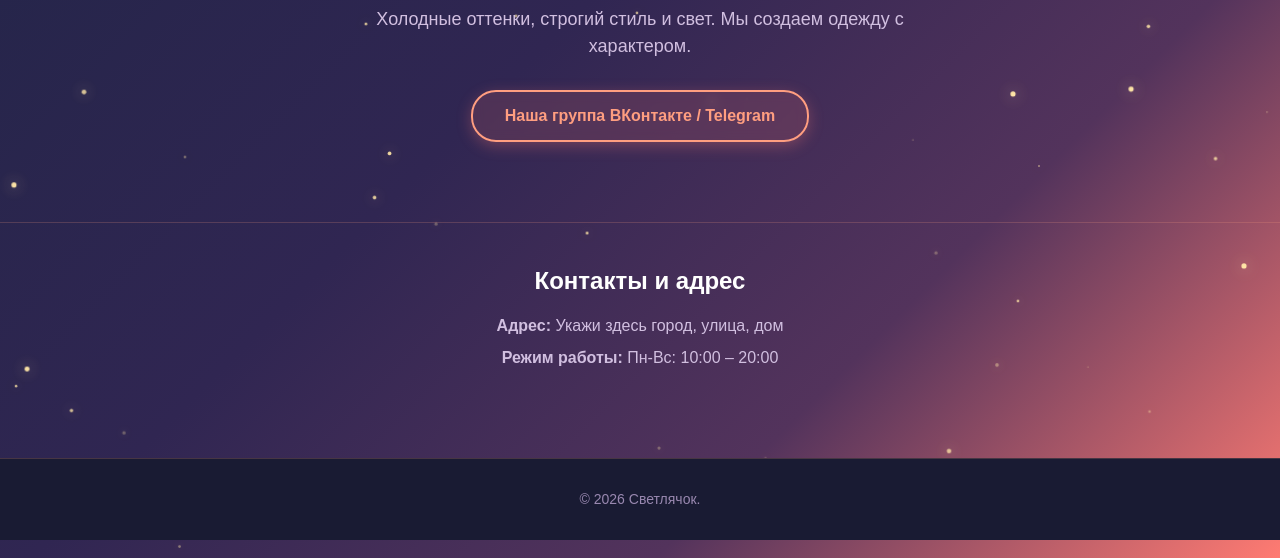
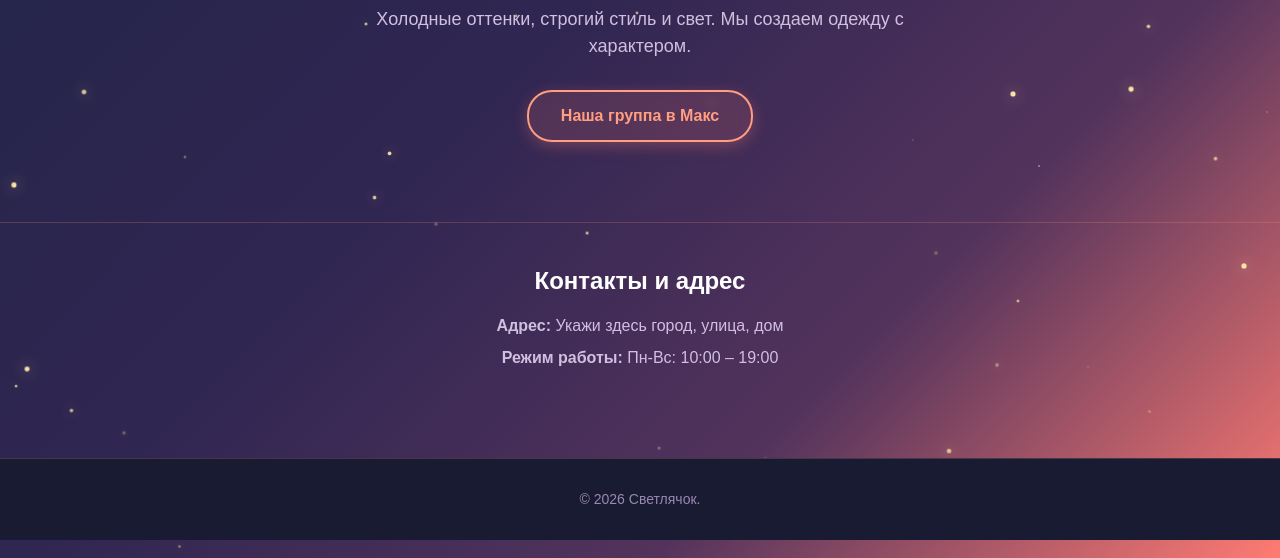
Before and after one commit to nepomnasihnezont-crypto/hehehe, a plain HTML site: page index.html in a window 1280 px wide. Shown: the part 242-800 px from the top of the page. Drawn offline with Linux system fonts and the light colour scheme.

Commit message:
Update index.html

```diff
--- a/index.html
+++ b/index.html
@@ -8,7 +8,7 @@
 </head>
 <body>
 
-    <!-- Шапка с бургером -->
+    <!-- Шапка с бургером и местом под логотип -->
     <header class="header">
         <div class="container header-container">
             <a href="index.html" class="logo">Светлячок</a>
@@ -47,7 +47,7 @@
         </div>
     </header>
 
-    <!-- Главный экран (О нас + Ссылка на группу) -->
+    <!-- Главный экран (О нас + Ссылка на Макс) -->
     <main class="main">
         <section class="hero-welcome">
             <div class="container">
@@ -55,16 +55,17 @@
                 <p class="about-text">Холодные оттенки, строгий стиль и свет. Мы создаем одежду с характером.</p>
 
                 <div class="social-link-box">
-                    <a href="ССЫЛКА_НА_ТВОЮ_ГРУППУ" target="_blank" class="btn group-btn">Наша группа ВКонтакте / Telegram</a>
+                    <a href="https://max.ru/join/hbU644XuPRjI790T-eX1KNmPfKuoRqVbMJqG8pOZTXk" target="_blank" class="btn group-btn">Наша группа в Макс</a>
                 </div>
             </div>
         </section>
 
+        <!-- Секция контактов с обновленным временем работы -->
         <section id="contacts" class="contacts-section">
             <div class="container">
                 <h3>Контакты и адрес</h3>
                 <p><strong>Адрес:</strong> Укажи здесь город, улица, дом</p>
-                <p><strong>Режим работы:</strong> Пн-Вс: 10:00 – 20:00</p>
+                <p><strong>Режим работы:</strong> Пн-Вс: 10:00 – 19:00</p>
             </div>
         </section>
     </main>
```
